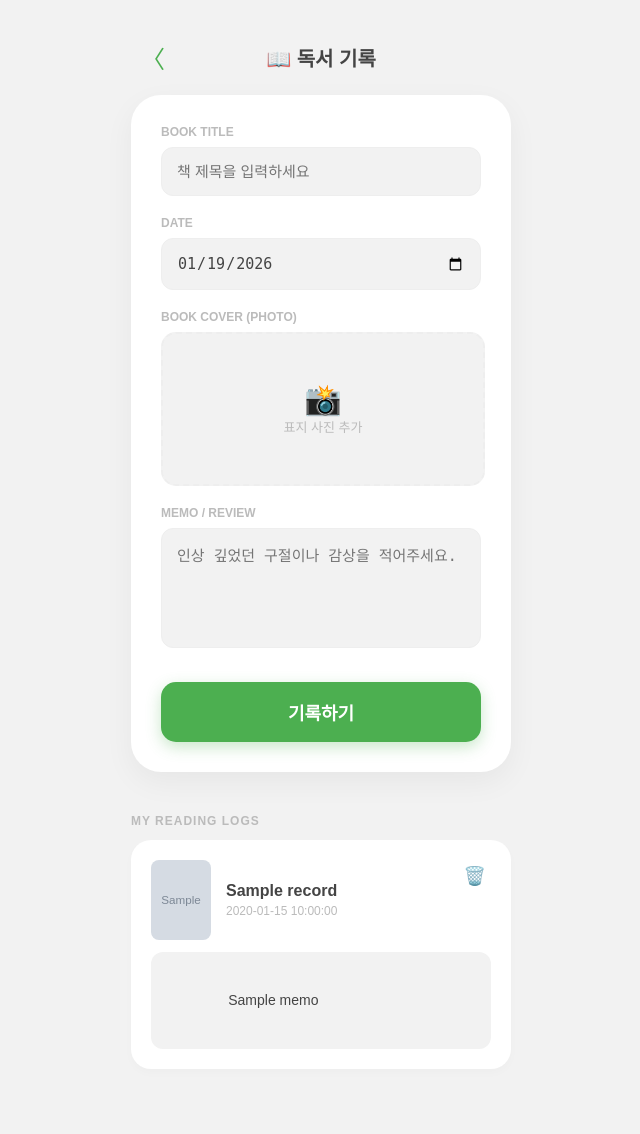
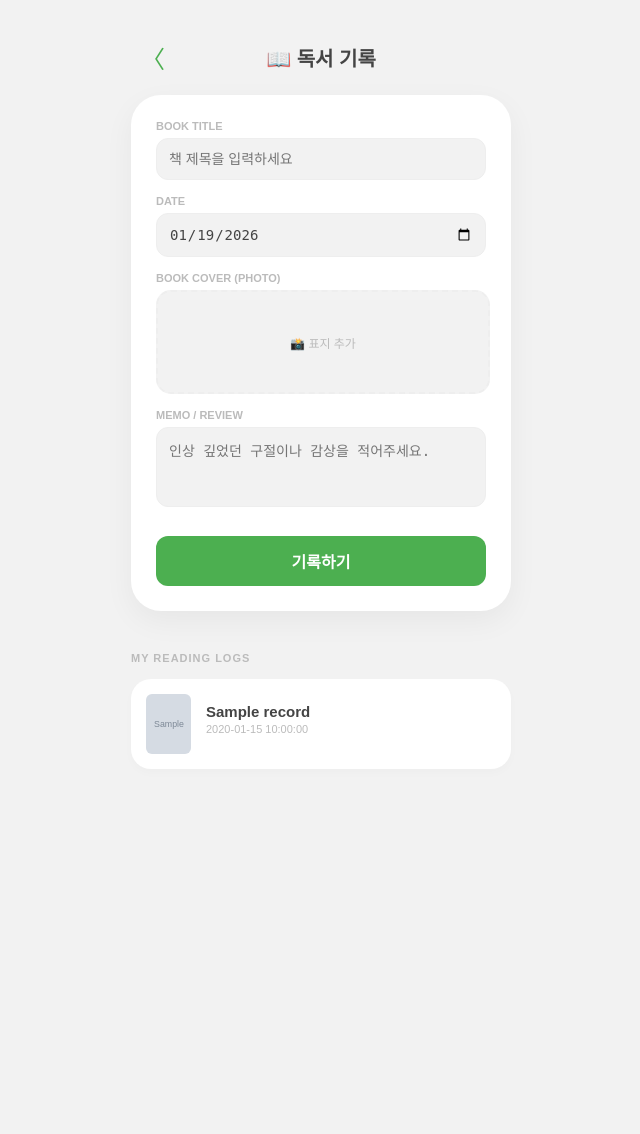
Before and after one commit to wealthsmurf/ADHdiary, a FastAPI app: template templates/book.html in a window 1280 px wide. Shown: the whole page, without its empty margins (319-959 px from the left). After the commit the page ends 769 px from the top, so only its background shows below. Run offline with FastAPI, Linux system fonts and the light colour scheme; the template is opened without the code that fills it: most values are stand-ins (such as "Sample title", 1, 10 or a date in 2020); grey boxes marked "Sample" are stand-in pictures.

Commit message:
Update book.html

```diff
--- a/templates/book.html
+++ b/templates/book.html
@@ -38,55 +38,78 @@
 
         .form-card {
             background: var(--card-bg); width: 90%; max-width: 380px;
-            border-radius: 30px; padding: 30px; box-shadow: 0 10px 30px rgba(0,0,0,0.05);
-            box-sizing: border-box;
+            border-radius: 30px; padding: 25px; box-shadow: 0 10px 30px rgba(0,0,0,0.05);
+            box-sizing: border-box; margin-bottom: 30px;
         }
 
-        .input-group { margin-bottom: 20px; }
-        .input-group label { display: block; font-size: 12px; color: var(--text-sub); margin-bottom: 8px; font-weight: bold; }
+        .input-group { margin-bottom: 15px; }
+        .input-group label { display: block; font-size: 11px; color: var(--text-sub); margin-bottom: 6px; font-weight: bold; }
 
         input[type="text"], input[type="date"], textarea {
-            width: 100%; padding: 15px; border-radius: 12px; border: 1px solid var(--border-color);
-            background: var(--bg-color); color: var(--text-main); font-size: 15px;
+            width: 100%; padding: 12px; border-radius: 12px; border: 1px solid var(--border-color);
+            background: var(--bg-color); color: var(--text-main); font-size: 14px;
             box-sizing: border-box; outline: none; transition: 0.3s;
         }
 
-        textarea { height: 120px; resize: none; }
+        textarea { height: 80px; resize: none; }
         input:focus, textarea:focus { border-color: var(--book-green); }
 
         .file-wrapper {
-            width: 100%; height: 150px; border: 2px dashed var(--border-color);
-            border-radius: 15px; display: flex; flex-direction: column;
-            align-items: center; justify-content: center; cursor: pointer;
-            overflow: hidden; position: relative; background: var(--bg-color);
+            width: 100%; height: 100px; border: 2px dashed var(--border-color);
+            border-radius: 15px; display: flex; align-items: center; justify-content: center;
+            cursor: pointer; overflow: hidden; position: relative; background: var(--bg-color);
         }
         #preview { width: 100%; height: 100%; object-fit: cover; display: none; }
-        .file-msg { font-size: 13px; color: var(--text-sub); text-align: center; }
 
         .submit-btn {
-            width: 100%; height: 60px; background: var(--book-green);
-            color: white; border: none; border-radius: 15px;
-            font-size: 18px; font-weight: bold; cursor: pointer;
-            box-shadow: 0 5px 15px rgba(76, 175, 80, 0.3); margin-top: 10px;
+            width: 100%; height: 50px; background: var(--book-green);
+            color: white; border: none; border-radius: 12px;
+            font-size: 16px; font-weight: bold; cursor: pointer; margin-top: 10px;
         }
 
-        .record-list { width: 90%; max-width: 380px; margin-top: 30px; padding-bottom: 50px; }
-        .record-item {
-            background: var(--card-bg); padding: 20px; border-radius: 20px;
-            margin-bottom: 15px; display: flex; flex-direction: column;
-            box-shadow: 0 4px 10px rgba(0,0,0,0.02);
+        /* 목록 스타일 (메인/일상과 통일) */
+        .record-list { width: 90%; max-width: 380px; padding-bottom: 50px; }
+        .record-card {
+            background: var(--card-bg); padding: 15px; border-radius: 20px;
+            margin-bottom: 12px; cursor: pointer; display: flex; align-items: center;
+            box-shadow: 0 4px 10px rgba(0,0,0,0.02); transition: transform 0.2s;
         }
-        .record-header { display: flex; justify-content: space-between; align-items: flex-start; }
-        .record-main { display: flex; align-items: center; }
-        .record-item img.thumb { width: 60px; height: 80px; border-radius: 8px; margin-right: 15px; object-fit: cover; }
+        .record-card:active { transform: scale(0.98); }
 
-        .record-memo {
-            font-size: 14px; line-height: 1.6; color: var(--text-main);
-            background: var(--bg-color); padding: 15px; border-radius: 12px; margin-top: 12px;
-            white-space: pre-wrap;
+        .thumb-area { width: 45px; height: 60px; border-radius: 6px; margin-right: 15px; overflow: hidden; flex-shrink: 0; }
+        .thumb-area img { width: 100%; height: 100%; object-fit: cover; }
+        .thumb-placeholder { width: 100%; height: 100%; background: var(--bg-color); display: flex; align-items: center; justify-content: center; font-size: 18px; }
+
+        .record-info b { font-size: 15px; color: var(--text-main); display: block; }
+        .record-info p { font-size: 11px; color: var(--text-sub); margin-top: 3px; }
+
+        /* 모달 스타일 */
+        .modal-overlay {
+            position: fixed; top: 0; left: 0; width: 100%; height: 100%;
+            background: rgba(0,0,0,0.6); display: none;
+            justify-content: center; align-items: center; z-index: 5000;
+            backdrop-filter: blur(8px);
         }
+        .modal-content {
+            background: var(--card-bg); width: 85%; max-width: 350px;
+            border-radius: 30px; padding: 25px; display: flex; flex-direction: column;
+            max-height: 75vh; box-shadow: 0 25px 50px rgba(0,0,0,0.3);
+        }
+        .modal-header { flex-shrink: 0; margin-bottom: 15px; border-bottom: 2px solid var(--border-color); padding-bottom: 15px; }
+        .modal-title { font-size: 20px; font-weight: 900; color: var(--book-green); }
+        .modal-date { font-size: 12px; color: var(--text-sub); margin-top: 5px; }
 
-        .del-btn { background: none; border: none; color: #ff8a80; font-size: 18px; cursor: pointer; padding: 5px; }
+        .modal-body {
+            font-size: 15px; line-height: 1.7; color: var(--text-main);
+            flex: 1; overflow-y: auto; padding-right: 5px; white-space: pre-wrap;
+        }
+        .modal-body img { width: 60%; display: block; margin: 0 auto 15px auto; border-radius: 10px; box-shadow: 0 5px 15px rgba(0,0,0,0.1); }
+        .modal-body::-webkit-scrollbar { width: 4px; }
+        .modal-body::-webkit-scrollbar-thumb { background: var(--book-green); border-radius: 10px; }
+
+        .modal-footer { flex-shrink: 0; display: flex; gap: 10px; margin-top: 20px; }
+        .btn-close { flex: 1; padding: 15px; border-radius: 15px; border: none; background: var(--border-color); color: var(--text-main); font-weight: bold; cursor: pointer; }
+        .btn-del { flex: 0.5; background: #ff8a80; color: white; border: none; padding: 15px; border-radius: 15px; font-weight: bold; cursor: pointer; }
     </style>
 </head>
 <body>
@@ -103,65 +126,102 @@
                 <label>BOOK TITLE</label>
                 <input type="text" name="title" placeholder="책 제목을 입력하세요" required>
             </div>
-
             <div class="input-group">
                 <label>DATE</label>
                 <input type="date" name="date" id="currentDate" required>
             </div>
-
             <div class="input-group">
                 <label>BOOK COVER (PHOTO)</label>
                 <div class="file-wrapper" onclick="document.getElementById('image').click()">
                     <img id="preview" src="#">
-                    <div id="file-msg" class="file-msg">
-                        <span style="font-size: 30px;">📸</span><br>
-                        표지 사진 추가
+                    <div id="file-msg" style="text-align: center; color: var(--text-sub); font-size: 12px;">
+                        📸 표지 추가
                     </div>
                     <input type="file" id="image" name="image" accept="image/*" style="display:none;" onchange="previewImage(this)">
                 </div>
             </div>
-
             <div class="input-group">
                 <label>MEMO / REVIEW</label>
                 <textarea name="memo" placeholder="인상 깊었던 구절이나 감상을 적어주세요." required></textarea>
             </div>
-
             <button type="submit" class="submit-btn">기록하기</button>
         </form>
     </div>
 
     <div class="record-list">
-        <h3 style="font-size: 12px; color: var(--text-sub); letter-spacing: 1px;">MY READING LOGS</h3>
+        <h3 style="font-size: 11px; color: var(--text-sub); letter-spacing: 1px; margin-bottom: 15px;">MY READING LOGS</h3>
         {% for record in my_records %}
-        <div class="record-item">
-            <div class="record-header">
-                <div class="record-main">
-                    {% if record.image_url %}
-                    <img src="{{ record.image_url }}" class="thumb">
-                    {% else %}
-                    <div style="width:60px; height:80px; background:var(--bg-color); border-radius:8px; margin-right:15px; display:flex; align-items:center; justify-content:center; font-size:24px;">📖</div>
-                    {% endif %}
-                    <div>
-                        <b style="font-size:16px;">{{ record.title }}</b>
-                        <p style="font-size:12px; color:var(--text-sub); margin:4px 0 0 0;">{{ record.date }}</p>
-                    </div>
-                </div>
-                <form action="/delete_book/{{ record.id }}" method="post" style="margin:0;">
-                    <button type="submit" class="del-btn" onclick="return confirm('이 기록을 삭제할까요?')">🗑️</button>
-                </form>
+        <div class="record-card"
+             onclick="openModal(this)"
+             data-title="{{ record.title }}"
+             data-date="{{ record.date }}"
+             data-id="{{ record.id }}"
+             data-memo="{{ record.memo }}"
+             data-image="{{ record.image_url if record.image_url else '' }}">
+
+            <div class="thumb-area">
+                {% if record.image_url %}
+                <img src="{{ record.image_url }}">
+                {% else %}
+                <div class="thumb-placeholder">📖</div>
+                {% endif %}
             </div>
-
-            {% if record.memo %}
-            <div class="record-memo">
-                {{ record.memo }}
+            <div class="record-info">
+                <b>{{ record.title }}</b>
+                <p>{{ record.date }}</p>
             </div>
-            {% endif %}
         </div>
         {% endfor %}
     </div>
 
+    <div class="modal-overlay" id="detailModal" onclick="closeModal()">
+        <div class="modal-content" onclick="event.stopPropagation()">
+            <div class="modal-header">
+                <div class="modal-title" id="mTitle">제목</div>
+                <div class="modal-date" id="mDate">날짜</div>
+            </div>
+            <div class="modal-body">
+                <div id="mImageContainer"></div>
+                <div id="mMemo">내용</div>
+            </div>
+            <div class="modal-footer">
+                <button class="btn-close" onclick="closeModal()">닫기</button>
+                <form id="deleteForm" method="post" style="flex: 0.5;">
+                    <button type="submit" class="btn-del" onclick="return confirm('이 기록을 삭제할까요?')">삭제</button>
+                </form>
+            </div>
+        </div>
+    </div>
+
     <script>
-        document.getElementById('currentDate').value = new Date().toISOString().substring(0, 10);
+        function openModal(element) {
+            const title = element.getAttribute('data-title');
+            const date = element.getAttribute('data-date');
+            const id = element.getAttribute('data-id');
+            const memo = element.getAttribute('data-memo');
+            const imageUrl = element.getAttribute('data-image');
+
+            document.getElementById('mTitle').innerText = title;
+            document.getElementById('mDate').innerText = date;
+            document.getElementById('mMemo').innerText = memo;
+
+            const imgContainer = document.getElementById('mImageContainer');
+            imgContainer.innerHTML = '';
+            if (imageUrl && imageUrl !== '') {
+                const img = document.createElement('img');
+                img.src = imageUrl;
+                imgContainer.appendChild(img);
+            }
+
+            document.getElementById('deleteForm').action = `/delete_book/${id}`;
+            document.getElementById('detailModal').style.display = 'flex';
+            document.body.style.overflow = 'hidden';
+        }
+
+        function closeModal() {
+            document.getElementById('detailModal').style.display = 'none';
+            document.body.style.overflow = 'auto';
+        }
 
         function previewImage(input) {
             const preview = document.getElementById('preview');
@@ -177,6 +237,7 @@
             }
         }
 
+        document.getElementById('currentDate').value = new Date().toISOString().substring(0, 10);
         if (localStorage.getItem('darkMode') === 'true') {
             document.body.classList.add('dark-mode');
         }
```
